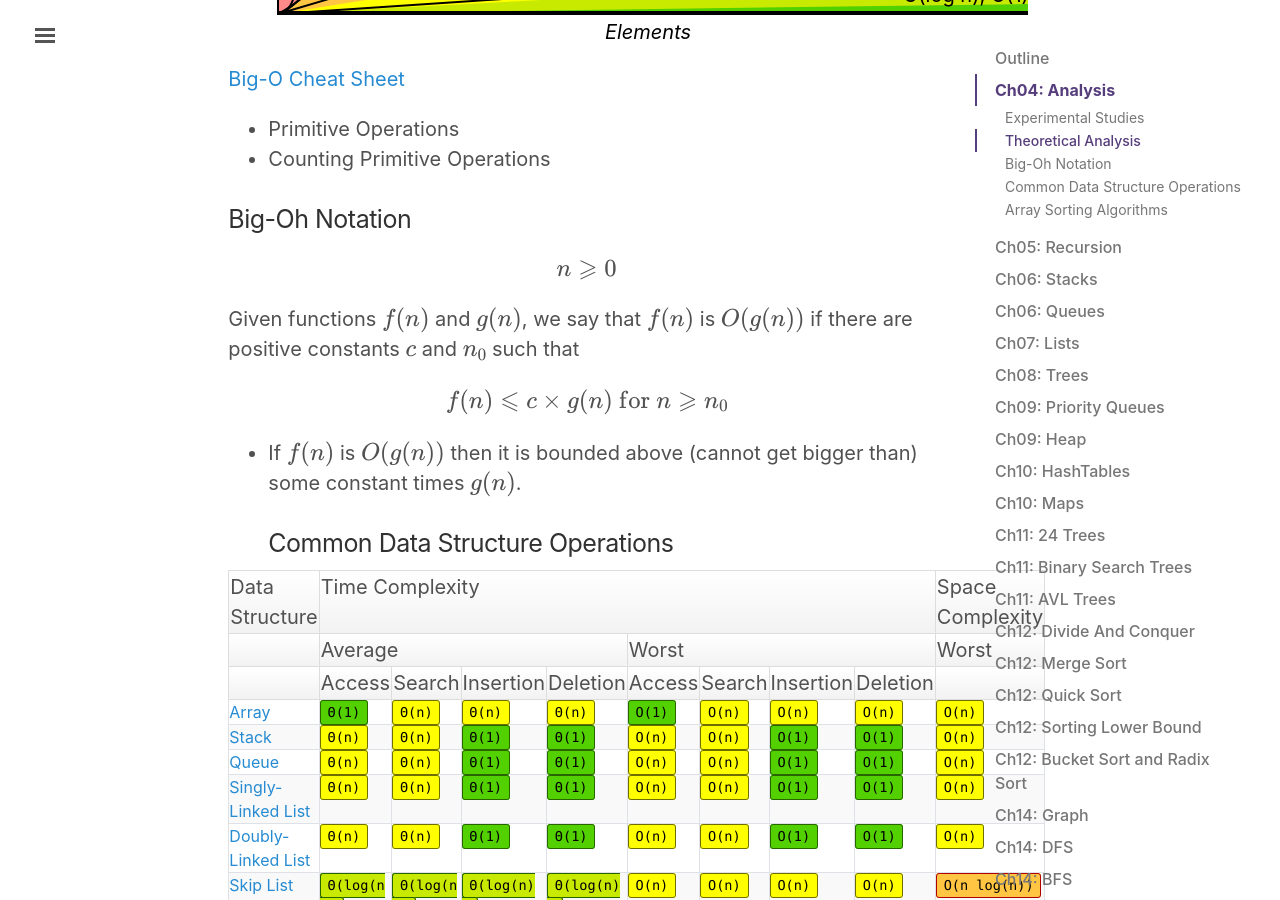
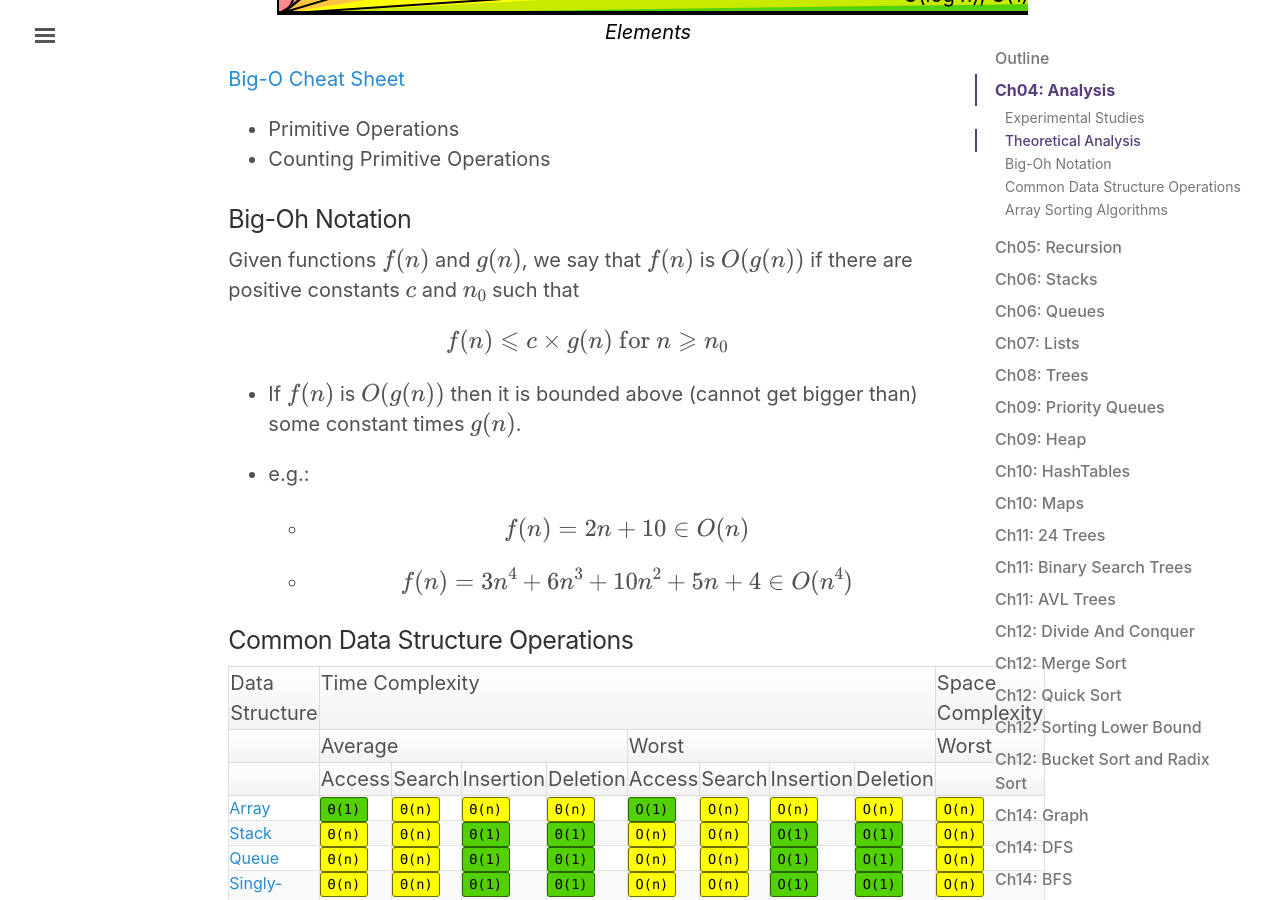
Before and after one commit to lingt-xyz/note, a Jekyll site: the page built from _posts/2017-01-01-COMP352.md, in a window 1280 px wide and 900 px high, scrolled down 2401 px. Built offline with Jekyll 4.4.1, drawn with Linux system fonts in a browser that asks for light colours; formulas are drawn with MathJax 3; comment, search, counter and statistics services are not loaded.

Commit message:
update logn

```diff
--- a/_posts/2017-01-01-COMP352.md
+++ b/_posts/2017-01-01-COMP352.md
@@ -116,8 +116,6 @@ Michael T. Goodrich, Roberto Tamassia, and Michael H. Goldwasser. Data Structure
 
 ### Big-Oh Notation
 
-{% raw %}$$n\geqslant0$${% endraw %}
-
 Given functions {% raw %}$$f(n)$${% endraw %} and {% raw %}$$g(n)$${% endraw %}, we say that {% raw %}$$f(n)$${% endraw %} is {% raw %}$$O(g(n))$${% endraw %} if there are positive constants {% raw %}$$c$${% endraw %} and {% raw %}$$n_0$${% endraw %} such that
 
 {% raw %}$$
@@ -126,6 +124,12 @@ $${% endraw %}
 
 
 * If {% raw %}$$ f(n)$${% endraw %} is {% raw %}$$ O(g(n))$${% endraw %} then it is bounded above (cannot get bigger than) some constant times {% raw %}$$ g(n)$${% endraw %}.
+
+* e.g.:
+    * {% raw %}$$ f(n)=2n+10 \in O(n)$${% endraw %}
+    * {% raw %}$$ f(n)=3n^4+6n^3+10n^2+5n+4 \in O(n^4)$${% endraw %}
+
+
 ### Common Data Structure Operations
 
 <table class="table table-bordered table-striped table-code">
```
